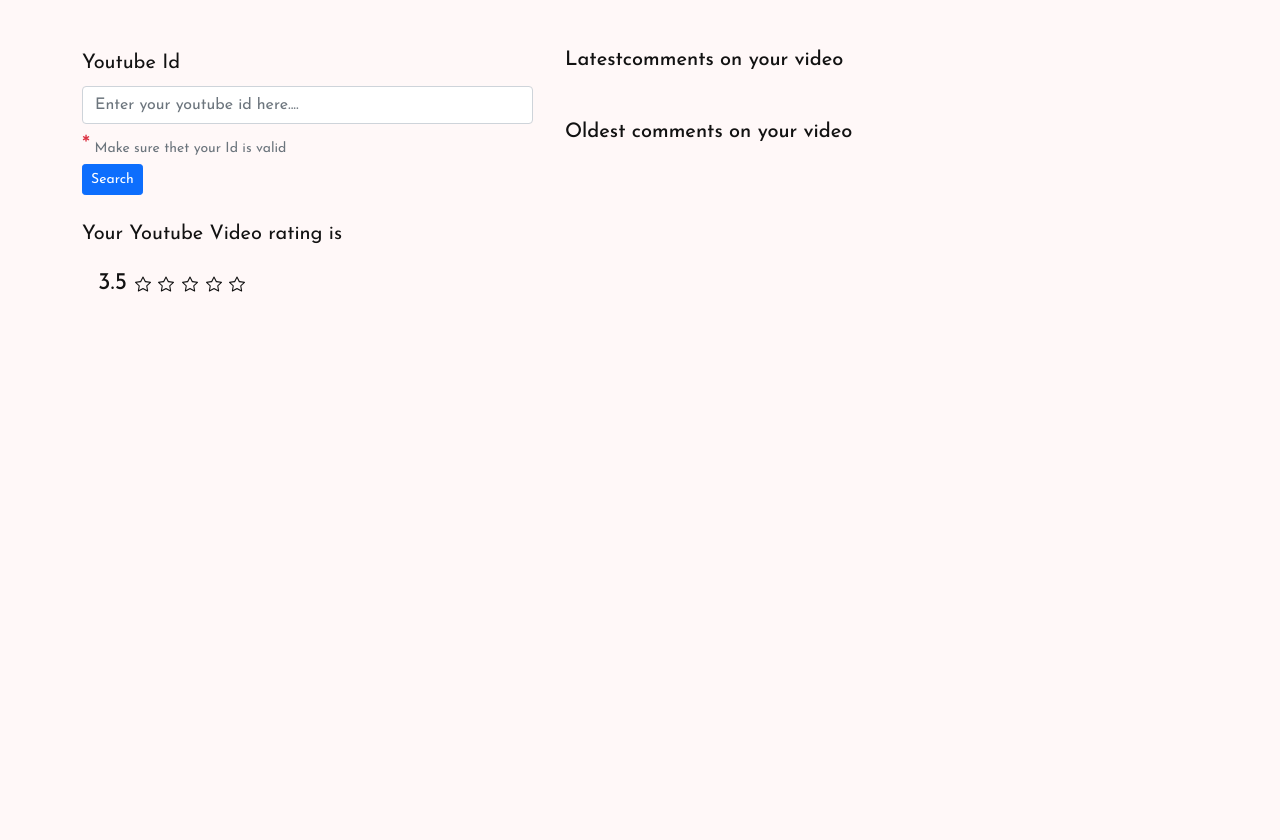
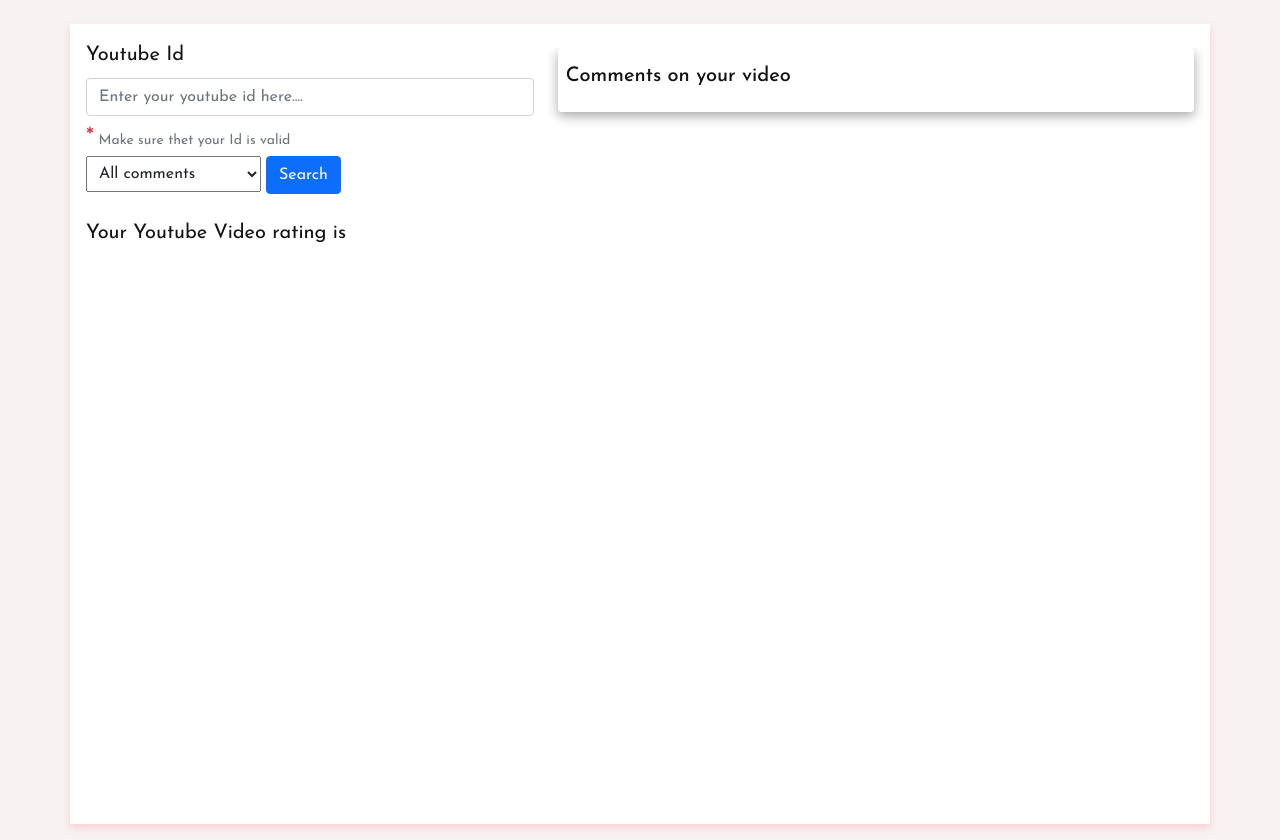
Before and after one commit to Sai-Akhil138/Rating_YTComments, a Flask app: page / in a window 1280 px wide. Before the commit the page ends 292 px from the top, so only its background shows below. Run offline with Flask 2, Linux system fonts and the light colour scheme; some libraries are stand-ins or nearby versions.

Commit message:
added dropdown and loading condition

```diff
--- a/app.py
+++ b/app.py
@@ -11,9 +11,10 @@
 @app.route('/get-comments')
 def get_comments():
     yid = request.args.get("youtube-id")
-    response = requests.get(f"https://youtube.googleapis.com/youtube/v3/commentThreads?part=snippet&order=orderUnspecified&videoId={yid}&key=AIzaSyB7TWNjFR3KNILFW87AvyOpYnFfYN7yQfE")
+    response = requests.get(f"https://youtube.googleapis.com/youtube/v3/commentThreads?part=snippet&maxResult=200&order=orderUnspecified&videoId={yid}&key=AIzaSyDCGCR-1-raEtVJ_5wzfo71pihzaLO09jE")
     response = response.json()
     return json.dumps(response)
 
+
 if __name__ == '__main__':
     app.run(debug= True)
--- a/static/index.css
+++ b/static/index.css
@@ -19,8 +19,13 @@
     display: flex;
     flex-direction: column;
     font-family: 'Josefin Sans', sans-serif !important;
-    background: rgb(255, 248, 248) !important;
+    background: rgb(247, 243, 243) !important;
     color: #121212 !important;
+}
+
+#content_container{
+  height: 100%;
+  padding: 1rem;
 }
 
 #loading_container{
@@ -90,3 +95,27 @@
     border-radius:.2em;
     background-color:var(--box-color);
   }
+
+.comments_box{
+  box-shadow: 0px 4px 12px rgba(0,0,0,.35);
+  padding: 1rem 1.5rem;
+  border-radius: 0.25rem;
+}
+
+.scroll::-webkit-scrollbar{
+  width: 8px;
+}
+
+.scroll::-webkit-scrollbar-track {
+  background: #f1f1f1;
+}
+
+.scroll::-webkit-scrollbar-thumb {
+  background: rgb(255, 100, 121);
+  border-radius: 5px;
+}
+
+
+.scroll::-webkit-scrollbar-thumb:hover {
+  background: #555;
+}
--- a/static/index.js
+++ b/static/index.js
@@ -1,41 +1,56 @@
 const youtubeId = document.getElementById("youtubeId")
 const submit = document.getElementById('submit')
 const load = document.getElementById('loading')
+const rating = document.getElementById('rating')
 
 submit.addEventListener('click', function (e) {
     e.preventDefault()
     // Displaying Loading Message
    load.style.display = "block";
+   rating.style.display = "none"
    document.getElementById("content_container").style.opacity = "0.25";
 
-    // Getting Comments id to remove or display comments
-    var ulOnePrev = document.getElementById("top_comments")
-    var ulTwoPrev = document.getElementById("least_comments")
-    if(ulOnePrev)ulOnePrev.remove()
-    if(ulTwoPrev)ulTwoPrev.remove()
+    var ulPrev = document.getElementById("comments")
+    if(ulPrev)ulPrev.remove()
+
     setTimeout(function(){
         fetch('/get-comments?youtube-id='+youtubeId.value)
     .then(res => res.json())
     .then(data => {
-        var ulOne = document.createElement('ul')
-        var ulTwo = document.createElement('ul')
-        ulOne.id = "top_comments"
-        ulTwo.id = "least_comments"
-        document.getElementById('rating__topList').appendChild(ulOne);
-        document.getElementById('rating__leastList').appendChild(ulTwo);
-        for (let i =0; i<=4;i++){
-            var li=document.createElement('li');
-            ulOne.appendChild(li);
-            li.innerHTML=li.innerHTML + data.items[i].snippet.topLevelComment.snippet.textOriginal;
+        var ul = document.createElement('ul')
+        ul.id = "comments"
+        document.getElementById('rating__allList').appendChild(ul);
+        var comments = document.getElementById('dropdown-comments')
+        var value = comments.options[comments.selectedIndex].value;
+        console.log(value)
+        if(value == 'all'){
+            for (let i =0; i<=data.items.length;i++){
+                var li=document.createElement('li');
+                ul.appendChild(li);
+                li.innerHTML=li.innerHTML + data.items[i].snippet.topLevelComment.snippet.textOriginal;
+                load.style.display = "none";
+                document.getElementById("content_container").style.opacity = "1";
+                rating.style.display = "block"
+            }
+        }else if(value == 'top100'){
+            for (let i =0; i<10;i++){
+                var li=document.createElement('li');
+                ul.appendChild(li);
+                li.innerHTML=li.innerHTML + data.items[i].snippet.topLevelComment.snippet.textOriginal;
+                load.style.display = "none";
+                document.getElementById("content_container").style.opacity = "1";
+                rating.style.display = "block"
+            }
+        }else if(value == 'top50'){
+            for (let i =0; i<5;i++){
+                var li=document.createElement('li');
+                ul.appendChild(li);
+                li.innerHTML=li.innerHTML + data.items[i].snippet.topLevelComment.snippet.textOriginal;
+                load.style.display = "none";
+                document.getElementById("content_container").style.opacity = "1";
+                rating.style.display = "block"
+            }
         }
-        for (let i =data.items.length-1; i>=data.items.length-5; i--){
-            var li=document.createElement('li');
-            ulTwo.appendChild(li);
-            li.innerHTML=li.innerHTML + data.items[i].snippet.topLevelComment.snippet.textOriginal;
-        }
-        load.style.display = "none";
-        document.getElementById("content_container").style.opacity = "1";
-        document.querySelectorAll(".comments_box").style.boxShadow = "0px 4px 8px rgba(0,0,0,0.25)"
 
     })
     .catch(err => console.log(err))
--- a/templates/index.html
+++ b/templates/index.html
@@ -32,9 +32,9 @@
             </div>
     </section>
     <section id="content_container">
-        <div class="container mt-5">
+        <div class="container mt-2 p-3 bg-white" style="box-shadow: 0 4px 8px rgba(255,100,121,0.25);">
             <div class="row">
-                <div class="col-12 col-md-5 mb-3 mb-md-0">
+                <div class="col-12 col-md-5 mb-3 mb-md-0" style="float: left;">
                     <!-- Youtube Id Form -->
                     <form name="youtubeForm">
                         <div class="mb-2">
@@ -44,15 +44,25 @@
                                 name="youtubeId">
                             <div class="form-text" id="youtubeIdHelp"><span class="text-danger fs-4">*</span> Make sure
                                 thet your Id is valid</div>
-                            <button type="submit" id="submit" class="btn btn-sm btn-primary">Search</button>
+                                <select id="dropdown-comments" class="text-dark p-2">
+                                    <option value="all" id="all-comments">All comments</option>
+                                    <option value="top50" id="top-50-comments">Top 50 Commnets</option>
+                                    <option value="top100" id="top-100-comments">Top 100 Comments</option>
+                                  </select>
+                            <button type="submit" id="submit" class="btn btn btn-primary">Search</button>
                         </div>
                     </form>
+
+                    <!-- Dropdown Section -->
+                      <form>
+
+                      </form>
 
                     <!-- Youtube Video Rating -->
                     <div class="mt-4">
                         <div class="rating">
                             <p class="fw-normal fs-5">Your Youtube Video rating is</p>
-                            <p class="fs-4 px-3" id="rating">
+                            <p class="fs-4 px-3" id="rating" style="display: none;">
                                 3.5
                                 <span>
                                     <svg xmlns="http://www.w3.org/2000/svg" width="16" height="16" fill="currentColor"
@@ -85,18 +95,11 @@
                         </div>
                     </div>
                 </div>
-                <div class="col-12 col-md-7">
-                    <div class="rating__top px-2 mb-5 comments_box">
-                        <!-- Top Comments section -->
-                        <h5>Latestcomments on your video</h5>
-                        <div id="rating__topList">
-                        </div>
-                    </div>
-
-                    <!-- least Comments section -->
-                    <div class="rating__least px-2 mb-5 comments_box">
-                        <h5>Oldest comments on your video</h5>
-                        <div id="rating__leastList">
+                <div class="col-12 col-md-7 scroll mt-2" style="float: right;overflow-x: hidden;overflow-y: scroll;height: 95vh;">
+                    <div class="rating__all px-2 mb-5 comments_box">
+                        <!-- Comments section -->
+                        <h5>Comments on your video</h5>
+                        <div id="rating__allList">
                         </div>
                     </div>
                 </div>
```
Also changed, not shown: 1 other file.
